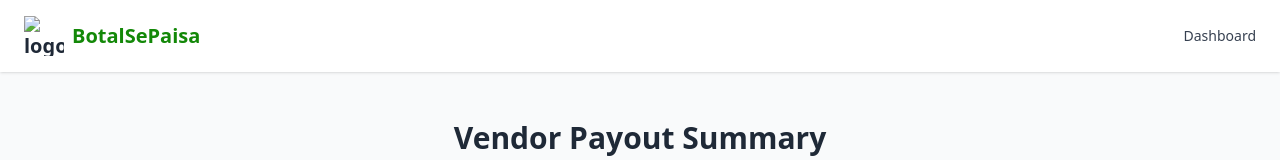
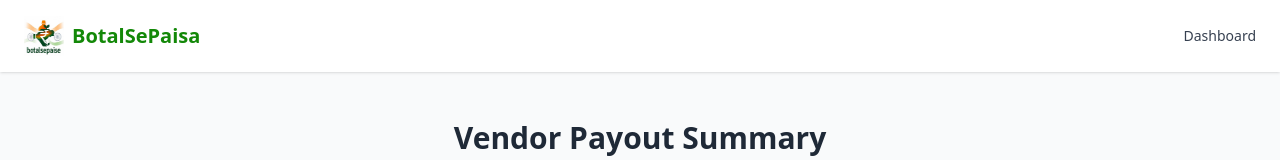
Before and after one commit to DanX06-lab/botalsepaisa_vendor, a website: page vendor_payout.html in a window 1280 px wide. Shown: the top 160 px of the page. Drawn offline with nearby package versions, Linux system fonts and the light colour scheme.

Commit message:
Update vendor_payout.html

```diff
--- a/vendor_payout.html
+++ b/vendor_payout.html
@@ -13,7 +13,7 @@
     <!-- Navbar -->
     <nav class="flex justify-between items-center px-6 py-4 bg-white shadow">
         <div class="text-xl font-bold flex items-center space-x-2">
-            <img src="your-logo.png" alt="logo" class="w-10 h-10">
+            <img src="images/main_logo.jpg" alt="logo" class="w-10 h-10">
             <span class="text-[#138808]">BotalSePaisa</span>
         </div>
         <div class="flex space-x-6 text-sm">
```
